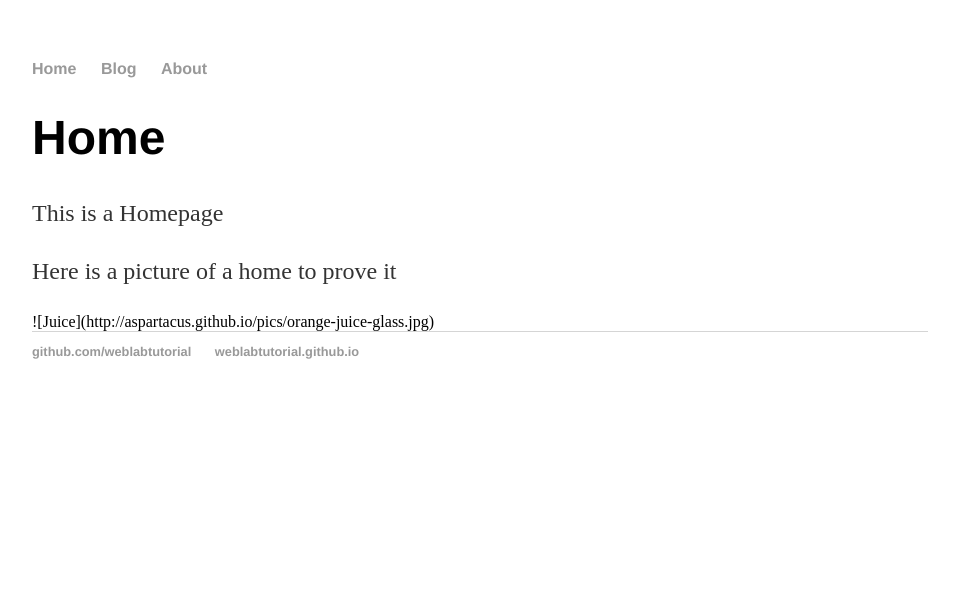
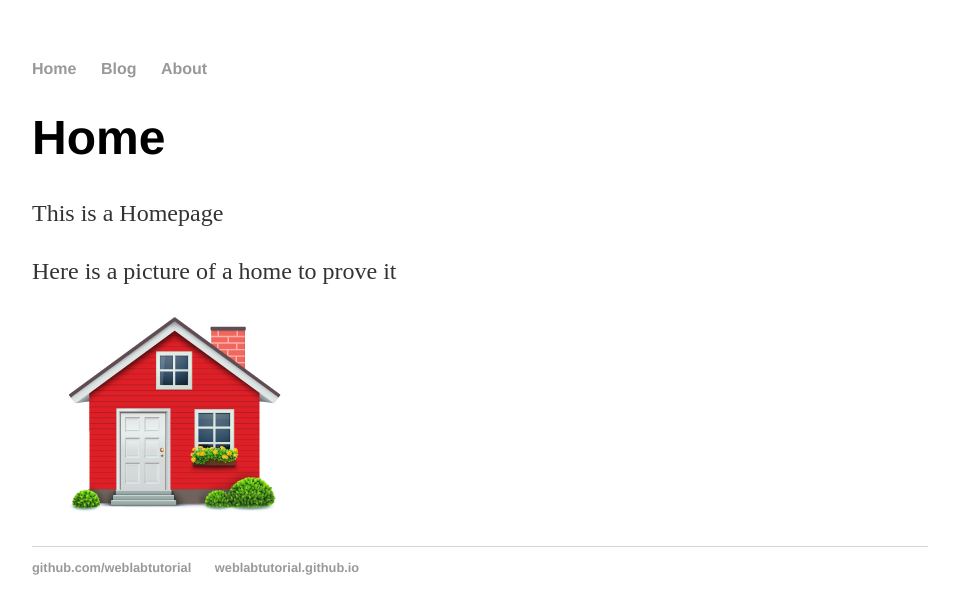
Before and after one commit to Aspartacus/Aspartacus.github.io, a Jekyll site: the page built from index.html, in a window 1280 px wide. Shown: the top 614 px of the page, without its empty margins (160-1119 px from the left). Built offline with Jekyll 4.4.1, drawn with Linux system fonts in a browser that asks for light colours.

Commit message:
Update index.html

```diff
--- a/index.html
+++ b/index.html
@@ -6,5 +6,5 @@ title: Web Programming
 <h1>Home</h1>
 <p>This is a Homepage</p>
 <p>Here is a picture of a home to prove it</p>
-![Juice](http://aspartacus.github.io/pics/orange-juice-glass.jpg)
+  <p><img src="http://aspartacus.github.io/pics/red_house.png" alt="Juice"></p>
 </div>
```
